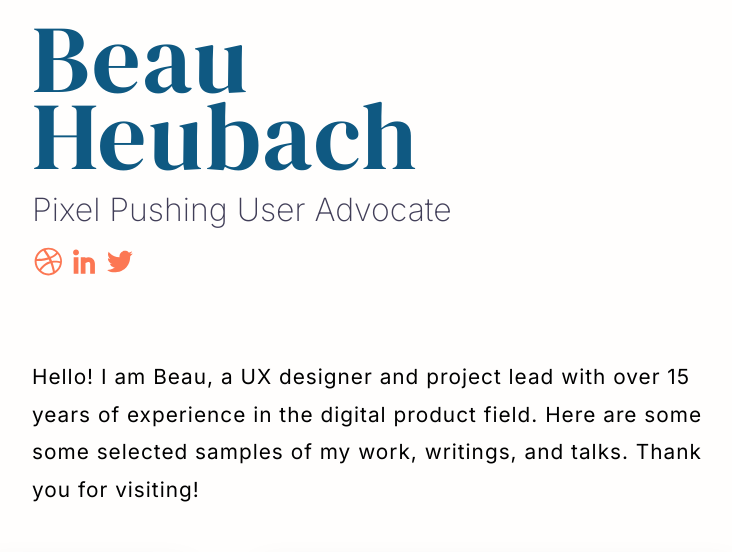
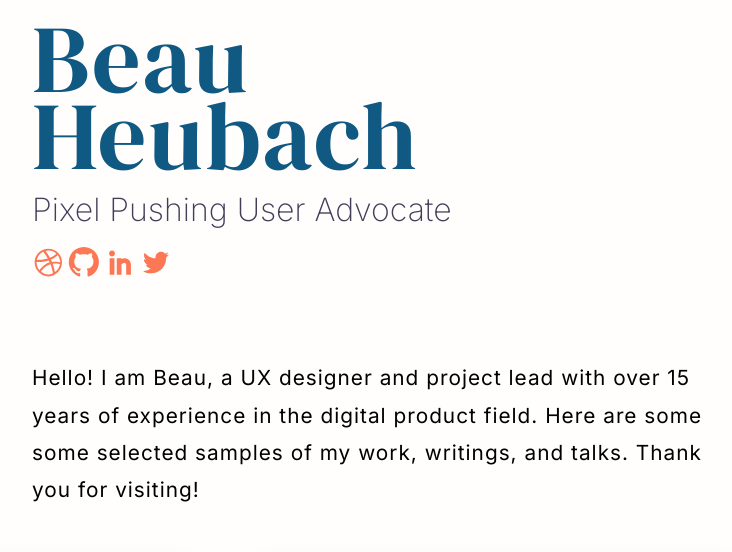
Before and after one commit to rheubach/rheubach.github.io, a Jekyll site: the page built from index.html, in a window 1280 px wide. Shown: the top 552 px of the page, without its empty margins (56-788 px from the left). Built offline with Jekyll 4.4.1, drawn with Linux system fonts in a browser that asks for light colours; grey boxes are pictures that could not be loaded.

```diff
--- a/_includes/header.html
+++ b/_includes/header.html
@@ -7,6 +7,11 @@
       <a href="https://dribbble.com/bocephas" target="_blank">
         <svg viewBox="0 0 47.9 46.6">
           <path d="M24.5 2.6C13.2 2.6 3.9 11.7 3.9 23c0 11.4 9.3 21 20.6 21s20.4-9.6 20.4-21c0-11.3-9-20.4-20.4-20.4zm13.8 9.2c2.4 3 3.9 7 4 11.1-.6-.1-6.6-1.3-12.4-.6-.1-.3-.2-.6-.4-.9-.4-.9-.8-1.7-1.2-2.5 6.5-2.7 9.6-6.6 10-7.1zM24.5 5.3c4.5 0 8.7 1.7 11.8 4.4-.3.5-3.1 4.2-9.4 6.5-2.8-5.2-6-9.6-6.5-10.2 1.3-.3 2.7-.7 4.1-.7zM16.9 7c.5.6 3.8 5.2 6.7 10.3-8.2 2.2-15.5 2.2-16.3 2.1C8.4 14 11.9 9.3 16.9 7zm-10 16.1v-.5c.8 0 9.3.1 18.1-2.5.5 1 1 2 1.4 3-.2.1-.5.1-.7.2-9.1 2.9-13.9 10.9-14.3 11.6-2.8-3.2-4.5-7.3-4.5-11.8zm17.6 18.1c-4.1 0-7.8-1.9-10.8-4.2.3-.6 3.9-7.5 13.8-11h.1c2.5 6.4 3.5 11.8 3.8 13.3-2.1.9-4.5 1.9-6.9 1.9zm9.8-3.6c-.2-1.1-1.1-6.2-3.4-12.5 5.5-.9 10.3.6 11 .8-.8 4.8-3.6 9.1-7.6 11.7z"/>
+        </svg>
+      </a>
+      <a href="https://github.com/rheubach" target="_blank">
+        <svg viewBox="0 0 120 120">
+          <path d="M59.5 3.9C28.3 3.9 3 29.2 3 60.4c0 25 16.2 46.1 38.6 53.6 2.8.5 3.9-1.2 3.9-2.7 0-1.3 0-4.9-.1-9.6-15.7 3.4-19-7.6-19-7.6-2.6-6.5-6.3-8.3-6.3-8.3-5.1-3.5.4-3.4.4-3.4 5.7.4 8.7 5.8 8.7 5.8 5 8.6 13.2 6.1 16.4 4.7.5-3.7 2-6.1 3.6-7.6-12.6-1.3-25.8-6.2-25.8-27.8 0-6.2 2.2-11.2 5.8-15.2-.6-1.4-2.5-7.2.6-14.9 0 0 4.7-1.5 15.5 5.8 4.5-1.3 9.3-1.9 14.1-1.9 4.8 0 9.6.6 14.1 1.9C84.3 25.9 89 27.4 89 27.4c3.1 7.8 1.1 13.5.6 14.9 3.6 3.9 5.8 9 5.8 15.2 0 21.7-13.2 26.5-25.8 27.9 2 1.7 3.8 5.2 3.8 10.5 0 7.6-.1 13.6-.1 15.5 0 1.5 1 3.3 3.9 2.7 22.4-7.5 38.6-28.6 38.6-53.6.2-31.3-25.1-56.6-56.3-56.6z" fill-rule="evenodd" clip-rule="evenodd" />
         </svg>
       </a>
       <a href="https://www.linkedin.com/in/beau-heubach-3a295050/" target="_blank">
```
Also changed, not shown: 12 other files.
